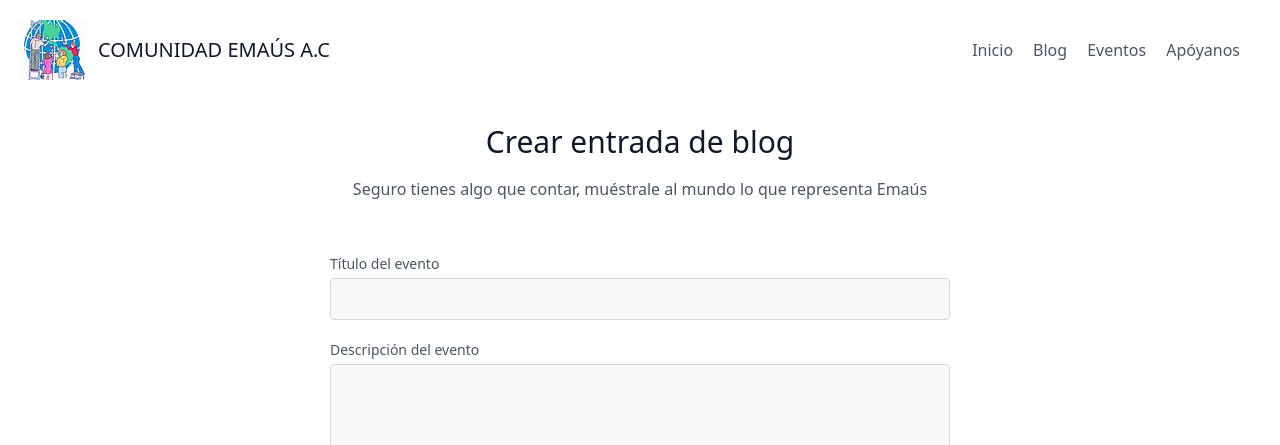
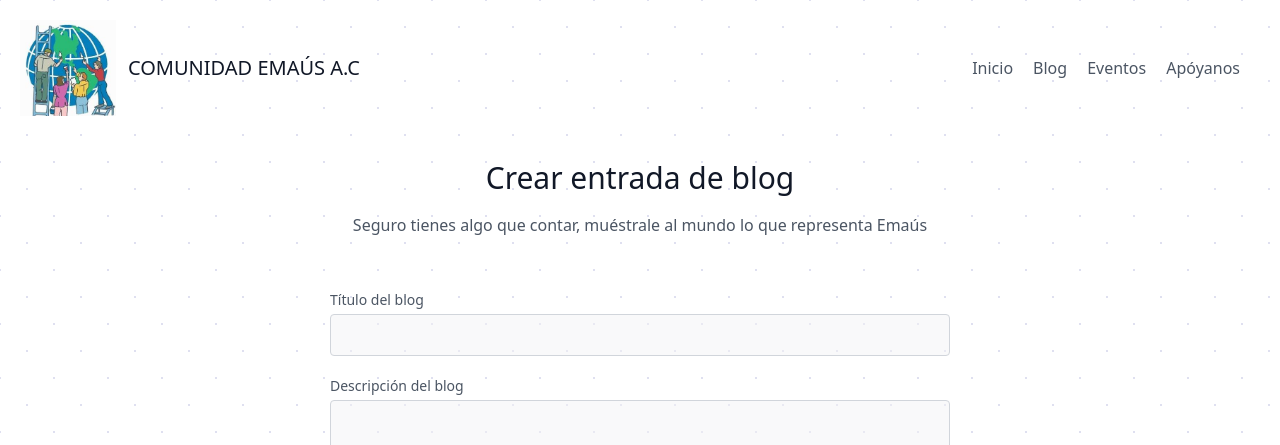
Before and after one commit to EinarLop/emaus, a React (Create React App) app: page /admin/crear/blog in a window 1280 px wide. Shown: the top 445 px of the page. Built offline with nearby package versions, Linux system fonts and the light colour scheme.

Commit message:
Higher quality icon and background pattern

```diff
--- a/src/App.js
+++ b/src/App.js
@@ -21,11 +21,18 @@ import Login from "./Login/Login";
 import VolunteerAdmin from "./Donate/VolunteerAdmin";
 ////////////////Admin////////////////////////
 
+const background = {
+  backgroundColor: "#ffffff",
 
+  backgroundImage:
+    "radial-gradient(#dfe0f0 1.35px, transparent 1.35px), radial-gradient(#dfe0f0 1.35px, #ffffff 1.35px)",
+  backgroundSize: "54px 54px",
+  backgroundPosition: "0 0,27px 27px",
+};
 
 function App() {
   return (
-    <>
+    <div style={background}>
       <Router>
         <Header />
         {/* <TestBackend/> */}
@@ -50,7 +57,7 @@ function App() {
         <Route exact path="/admin/voluntarios" component={VolunteerAdmin} />
         {/* ////////////////////Admin/////////////////// */}
       </Router>
-    </>
+    </div>
   );
 }
 
--- a/src/Blog/BlogCreate.jsx
+++ b/src/Blog/BlogCreate.jsx
@@ -146,7 +146,7 @@ const BlogCreate = () => {
               <div class="p-2 w-full">
                 <div class="relative">
                   <label for="title" class="leading-7 text-sm text-gray-600">
-                    Título del evento
+                    Título del blog
                   </label>
                   <input
                     type="text"
@@ -160,7 +160,7 @@ const BlogCreate = () => {
               <div class="p-2 w-full">
                 <div class="relative">
                   <label for="description" class="leading-7 text-sm text-gray-600">
-                    Descripción del evento
+                    Descripción del blog
                   </label>
                   <textarea
                     id="description"
--- a/src/Components/Header.jsx
+++ b/src/Components/Header.jsx
@@ -1,4 +1,5 @@
-import Logo from "../Img/logo.webp"
+// import Logo from "../Img/logo.webp"
+import Logo from "../Img/LOGOEMAUS.jpg"
 import { Link } from "react-router-dom";
 
 const Header = () => {
@@ -8,7 +9,7 @@ const Header = () => {
             <header class="text-gray-600 body-font">
                 <div class="container mx-auto flex flex-wrap p-5 flex-col md:flex-row items-center">
                     <Link to="/" class="flex title-font font-medium items-center text-gray-900 mb-4 md:mb-0">
-                        <img alt="logo" src={Logo}></img>
+                        <img class="w-24" alt="logo" src={Logo}></img>
                         <span class="ml-3 text-xl"> COMUNIDAD EMAÚS  A.C </span>
                     </Link>
                     <nav class="md:ml-auto flex flex-wrap items-center text-base justify-center">
```
Also changed, not shown: src/Img/LOGOEMAUS.jpg (added).
